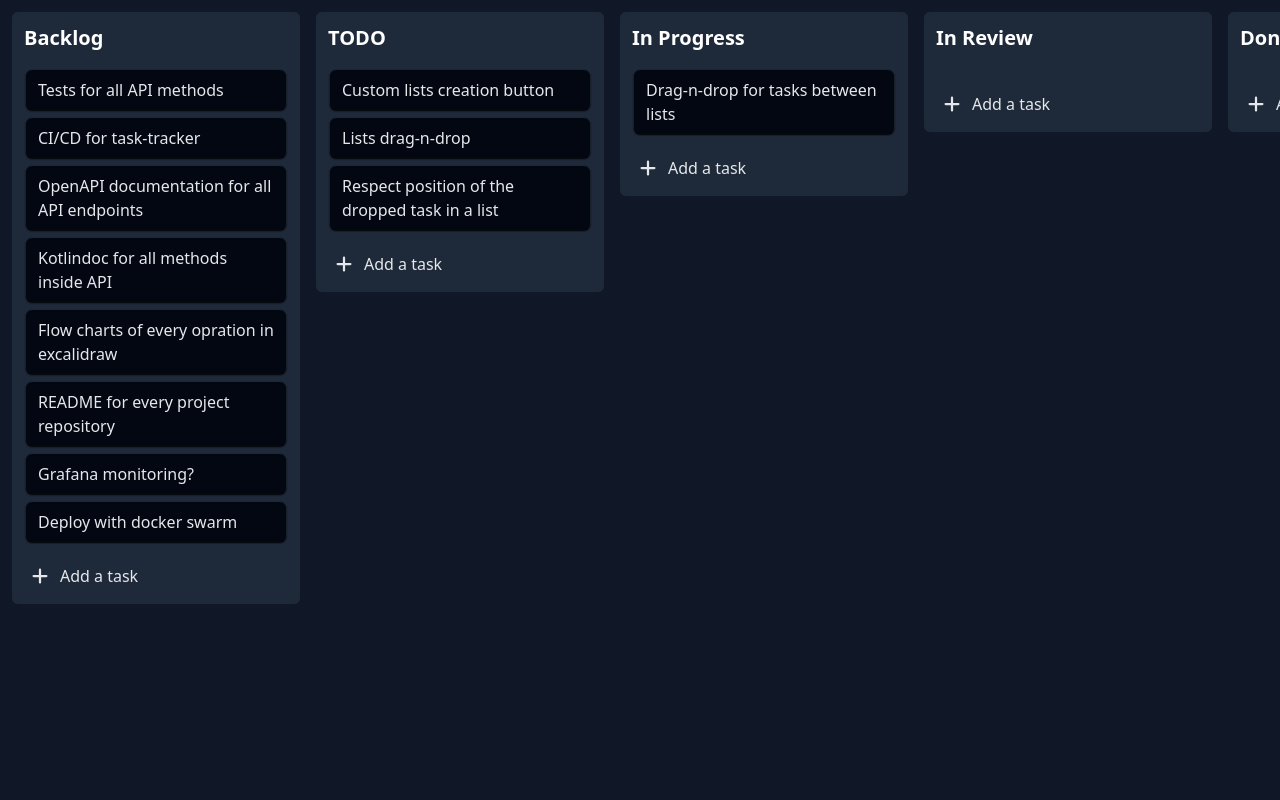
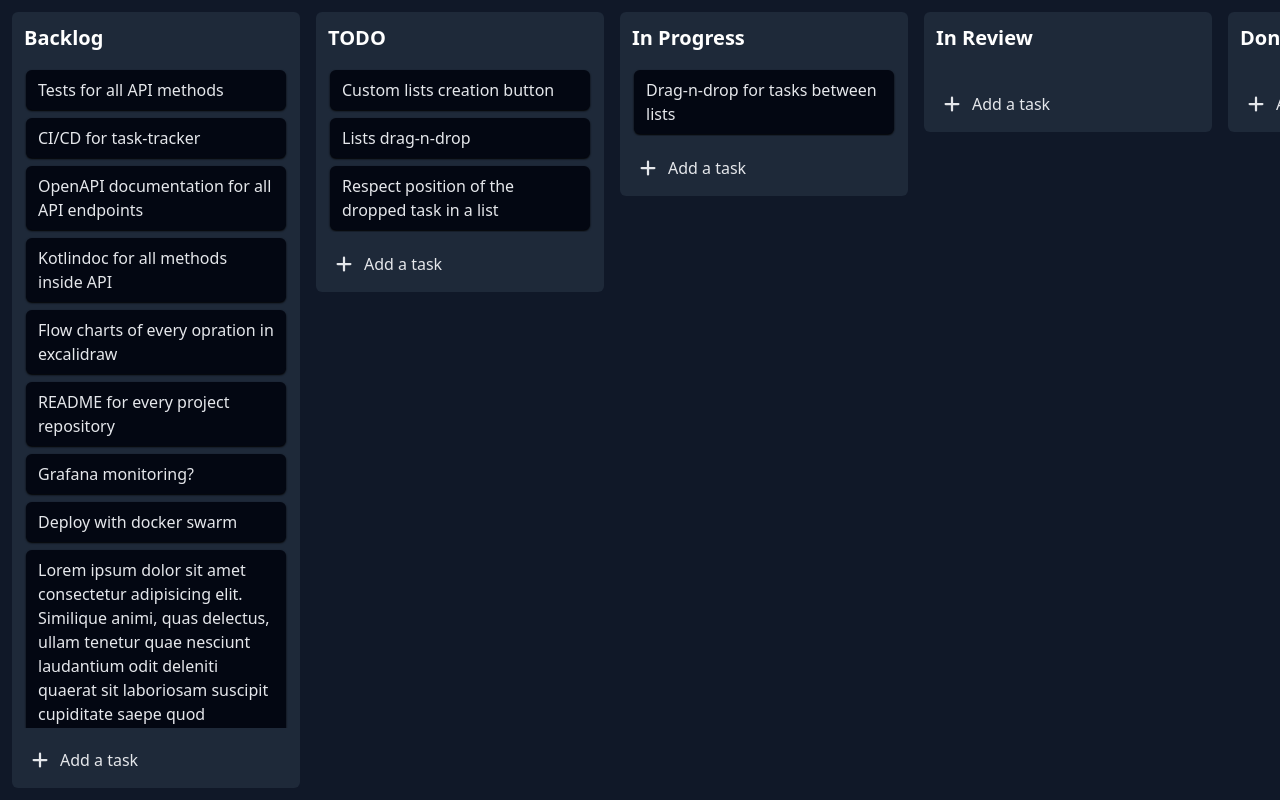
Before and after one commit to krios2146/task-tracker-frontend, a Vue app: page /board in a window 1280 px wide. Shown: the top 800 px of the page. Built offline with nearby package versions, Linux system fonts and the light colour scheme.

Commit message:
feat(board): add mouse movements tracking on task level

```diff
--- a/src/components/BoardList.vue
+++ b/src/components/BoardList.vue
@@ -1,15 +1,15 @@
 <script setup lang="ts">
 import BoardListTask from './BoardListTask.vue'
 import BoardListAddButton from './BoardListAddButton.vue'
-import { computed, ref } from 'vue'
+import { nextTick, ref } from 'vue'
 import { watch } from 'vue'
+import { useTemplateRefsList } from '@vueuse/core'
+import { watchEffect } from 'vue'
+import { watchPostEffect } from 'vue'
 
-interface Task {
-  id: number
-  title: string
-  list_id: number
-  next_id: number | undefined
-  prev_id: number | undefined
+type MouseCoordinates = {
+  x: number
+  y: number
 }
 
 interface List {
@@ -17,14 +17,18 @@ interface List {
   name: string
 }
 
-const props = defineProps<{ tasks: Task[]; list: List }>()
+const props = defineProps<{ tasks: Task[]; list: List; mouseCoordinates: MouseCoordinates }>()
 
-const sortedTasks = ref([] as Task[])
+const tasks = ref<Task[]>(props.tasks)
+
+const sortedTasks = ref<Task[]>([])
+
+watchEffect(() => (tasks.value = props.tasks))
 
 watch(
-  props,
-  (newProps) => {
-    sortedTasks.value = newProps.tasks.sort((a, b) => {
+  tasks,
+  (updatedTasks) => {
+    sortedTasks.value = updatedTasks.sort((a, b) => {
       if (a.next_id == b.id || b.prev_id == a.id) {
         return -1
       }
@@ -36,16 +40,47 @@ watch(
   },
   { immediate: true }
 )
+
+const taskElements = useTemplateRefsList<HTMLDivElement>()
+
+function atDragging(taskId: number) {
+  console.debug(`User dragging task ${taskId}`)
+}
+
+function atReleased(taskId: number) {
+  console.debug(`User released task ${taskId}`)
+}
+
+function atMouseAbove(taskId: number) {
+  console.debug(`Mouse above task ${taskId}`)
+}
+
+function atMouseBelow(taskId: number) {
+  console.debug(`Mouse below task ${taskId}`)
+}
 </script>
 
 <template>
-  <div class="min-w-2xs max-w-2xs bg-gray-800 p-3 flex flex-col gap-y-4 rounded-md h-fit">
-    <h2 class="text-xl text-white font-bold">{{ list.name }}</h2>
+  <div class="min-w-2xs max-w-2xs">
+    <div class="bg-gray-800 p-3 flex flex-col gap-y-4 rounded-md h-fit max-h-full">
+      <h2 class="text-xl text-white font-bold">{{ list.name }}</h2>
 
-    <div class="flex flex-col gap-y-2 overflow-y-scroll p-0.5 scrollbar-hidden">
-      <BoardListTask v-for="task in sortedTasks" :key="task.id">{{ task.title }}</BoardListTask>
+      <div class="flex flex-col gap-y-2 overflow-y-scroll p-0.5 scrollbar-hidden">
+        <BoardListTask
+          v-for="task in sortedTasks"
+          :key="task.id"
+          :ref="taskElements.set"
+          :data-id="task.id"
+          :task="task"
+          :mouse-coordinates="mouseCoordinates"
+          @dragging="atDragging"
+          @released="atReleased"
+          @mouse-above="atMouseAbove"
+          @mouse-below="atMouseBelow"
+        />
+      </div>
+
+      <BoardListAddButton />
     </div>
-
-    <BoardListAddButton />
   </div>
 </template>
--- a/src/components/BoardListTask.vue
+++ b/src/components/BoardListTask.vue
@@ -1,25 +1,62 @@
 <script setup lang="ts">
 import { useMouseInElement, useMousePressed } from '@vueuse/core'
+import { watchEffect } from 'vue'
 import { watch } from 'vue'
 import { computed, ref } from 'vue'
 import { useTemplateRef } from 'vue'
 
+type MouseCoordinates = {
+  x: number
+  y: number
+}
+
+const props = defineProps<{
+  mouseCoordinates: MouseCoordinates
+  task: Task
+}>()
+const emit = defineEmits<{
+  dragging: [taskId: number]
+  released: [taskId: number]
+  mouseAbove: [taskId: number]
+  mouseBelow: [taskId: number]
+}>()
+
 const taskElement = useTemplateRef('task')
 
-const { x, y, elementX, elementY, isOutside } = useMouseInElement(taskElement)
+const { elementPositionY, elementHeight, elementX, elementY, isOutside } =
+  useMouseInElement(taskElement)
 const { pressed } = useMousePressed({ target: taskElement })
 
 const dragging = ref(false)
-const offsetX = ref(0)
-const offsetY = ref(0)
 
-watch(pressed, (isPressed) => {
-  if (!isPressed) {
+const elementOffsetX = ref(0)
+const elementOffsetY = ref(0)
+
+const elementAbsoluteX = computed(() => props.mouseCoordinates.x - elementOffsetX.value)
+const elementAbsoluteY = computed(() => props.mouseCoordinates.y - elementOffsetY.value)
+
+const elementHorizontalBreakpoint = computed(() => elementPositionY.value + elementHeight.value / 2)
+
+const isMouseAboveTask = computed(() => {
+  if (isOutside.value) {
+    return false
+  }
+  return props.mouseCoordinates.y < elementHorizontalBreakpoint.value
+})
+const isMouseBelowTask = computed(() => {
+  if (isOutside.value) {
+    return false
+  }
+  return props.mouseCoordinates.y > elementHorizontalBreakpoint.value
+})
+
+watch(pressed, (mousePressed) => {
+  if (!mousePressed) {
     return
   }
 
-  offsetX.value = elementX.value
-  offsetY.value = elementY.value
+  elementOffsetX.value = elementX.value
+  elementOffsetY.value = elementY.value
 })
 
 watch([pressed, isOutside], ([mousePressed, mouseOtusideTask]) => {
@@ -31,26 +68,38 @@ watch([pressed, isOutside], ([mousePressed, mouseOtusideTask]) => {
   }
 })
 
-const gripX = computed(() => x.value - offsetX.value)
-const gripY = computed(() => y.value - offsetY.value)
+watchEffect(() => {
+  if (dragging.value) {
+    emit('dragging', props.task.id)
+  }
+  if (!dragging.value) {
+    emit('released', props.task.id)
+  }
+})
+
+watchEffect(() => {
+  if (isMouseAboveTask.value) {
+    emit('mouseAbove', props.task.id)
+  }
+  if (isMouseBelowTask.value) {
+    emit('mouseBelow', props.task.id)
+  }
+})
 </script>
 
 <template>
   <div
+    v-bind="$attrs"
     ref="task"
     :class="{ 'rotate-3 absolute dragging-card-w': dragging }"
-    :style="dragging ? { top: gripY + 'px', left: gripX + 'px' } : {}"
+    :style="dragging ? { top: elementAbsoluteY + 'px', left: elementAbsoluteX + 'px' } : {}"
     class="p-2 px-3 rounded-md bg-gray-950 shadow-xs shadow-black hover:cursor-pointer hover:ring-blue-500 hover:ring"
   >
-    <p class="text-gray-200 select-none">
-      <slot></slot>
-    </p>
+    <p class="text-gray-200 select-none">{{ task.title }}</p>
   </div>
 
   <div :class="{ hidden: !dragging }" class="p-2 px-3 rounded-md bg-gray-900">
-    <p class="opacity-0">
-      <slot></slot>
-    </p>
+    <p class="opacity-0">{{ task.title }}</p>
   </div>
 </template>
 
--- a/src/views/BoardView.vue
+++ b/src/views/BoardView.vue
@@ -1,14 +1,8 @@
 <script setup lang="ts">
 import BoardList from '@/components/BoardList.vue'
 import { ref } from 'vue'
-
-interface Task {
-  id: number
-  title: string
-  list_id: number
-  next_id: number | undefined
-  prev_id: number | undefined
-}
+import { useMouse } from '@vueuse/core'
+import { computed } from 'vue'
 
 interface List {
   id: number
@@ -122,8 +116,38 @@ const tasks = ref<Task[]>([
     list_id: 2,
     next_id: undefined,
     prev_id: 11
+  },
+  {
+    id: 13,
+    title:
+      'Lorem ipsum dolor sit amet consectetur adipisicing elit. Similique animi, quas delectus, ullam tenetur quae nesciunt laudantium odit deleniti quaerat sit laboriosam suscipit cupiditate saepe quod voluptas, facilis dolor nostrum.',
+    list_id: 1,
+    next_id: undefined,
+    prev_id: 11
+  },
+  {
+    id: 14,
+    title:
+      'Lorem ipsum dolor sit amet consectetur adipisicing elit. Similique animi, quas delectus, ullam tenetur quae nesciunt laudantium odit deleniti quaerat sit laboriosam suscipit cupiditate saepe quod voluptas, facilis dolor nostrum.',
+    list_id: 1,
+    next_id: undefined,
+    prev_id: 11
   }
 ])
+
+type MouseCoordinates = {
+  x: number
+  y: number
+}
+
+const { x, y } = useMouse()
+
+const mouseCoordinates = computed<MouseCoordinates>(() => {
+  return {
+    x: x.value,
+    y: y.value
+  }
+})
 
 function listTasks(listId: number): Task[] {
   return tasks.value.filter((t) => t.list_id == listId)
@@ -132,8 +156,14 @@ function listTasks(listId: number): Task[] {
 
 <template>
   <div class="p-3 h-screen">
-    <div class="flex flex-row gap-4 justify-start max-h-full">
-      <BoardList v-for="list in lists" :key="list.id" :tasks="listTasks(list.id)" :list="list" />
+    <div class="flex flex-row gap-4 justify-start max-h-full min-h-full">
+      <BoardList
+        v-for="list in lists"
+        :key="list.id"
+        :tasks="listTasks(list.id)"
+        :list="list"
+        :mouse-coordinates="mouseCoordinates"
+      />
     </div>
   </div>
 </template>
```
Also changed, not shown: src/api/Task.ts (added, +7 -0 lines).
